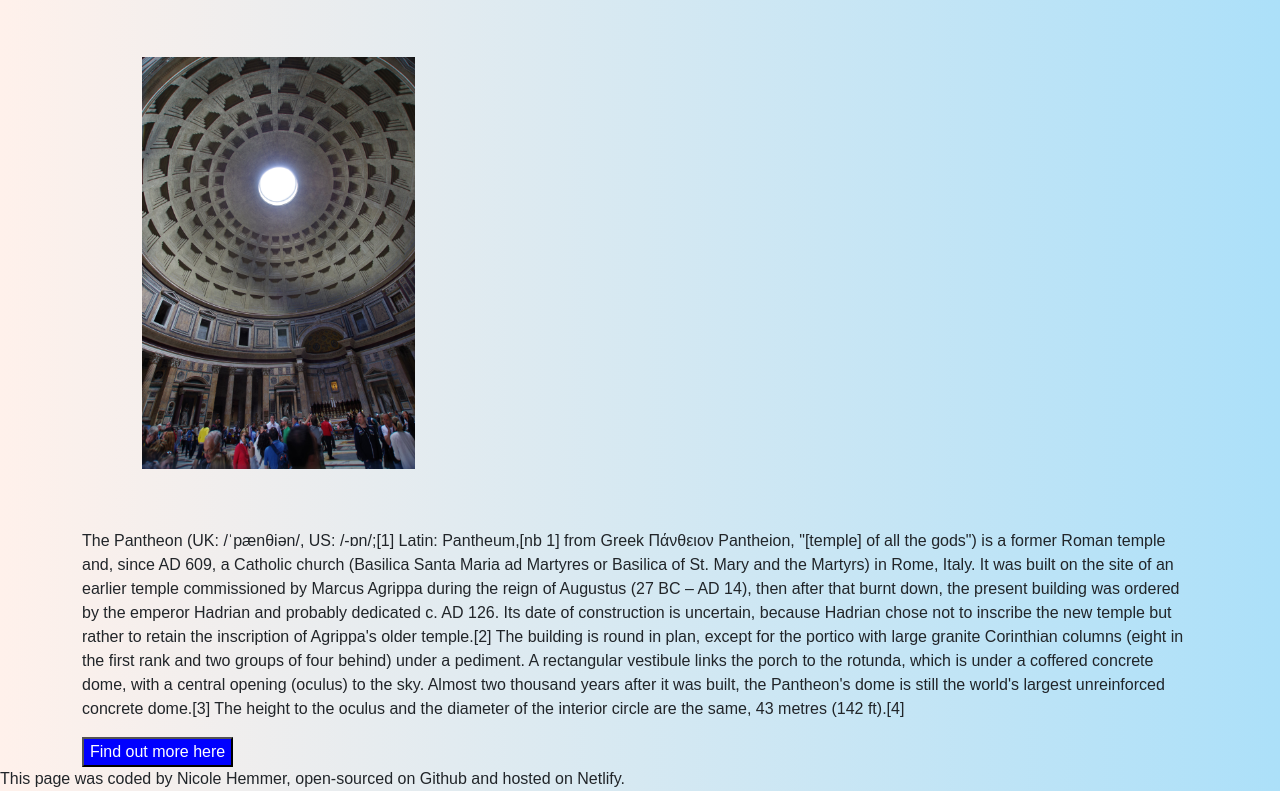
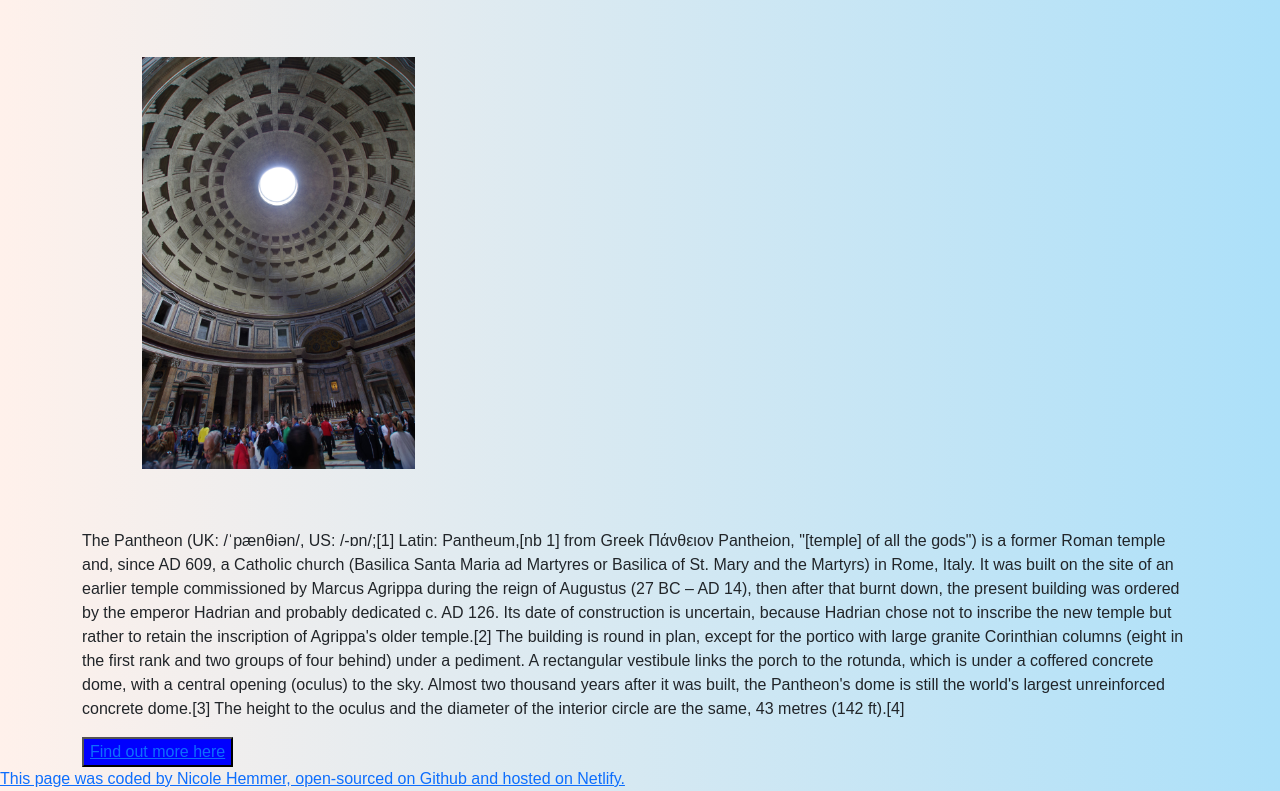
Before and after one commit to nhemmer730/monument-challenge, a plain HTML site: page index.html in a window 1280 px wide. Shown: the part 421-1212 px from the top of the page. Drawn offline with nearby package versions, Linux system fonts and the light colour scheme; files whose address does not match are found by name; a web font is replaced by a local one.

Commit message:
Add link for video to button

```diff
--- a/index.html
+++ b/index.html
@@ -67,7 +67,7 @@
                     diameter of
                     the interior circle are the same, 43 metres (142 ft).[4]</p>
             </div>
-            <button>Find out more here</button>
+            <button><a href="https://www.youtube.com/watch?v=-aDhzQMIGCY">Find out more here</button>
         </div>
         <footer>
             This page was coded by Nicole Hemmer, open-sourced on Github and hosted on Netlify.
```
